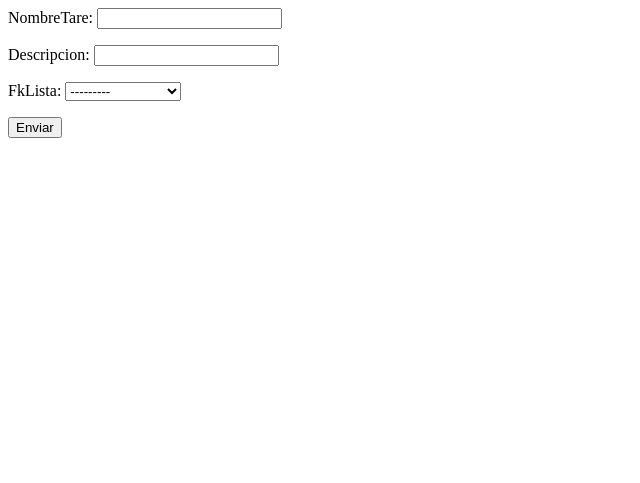
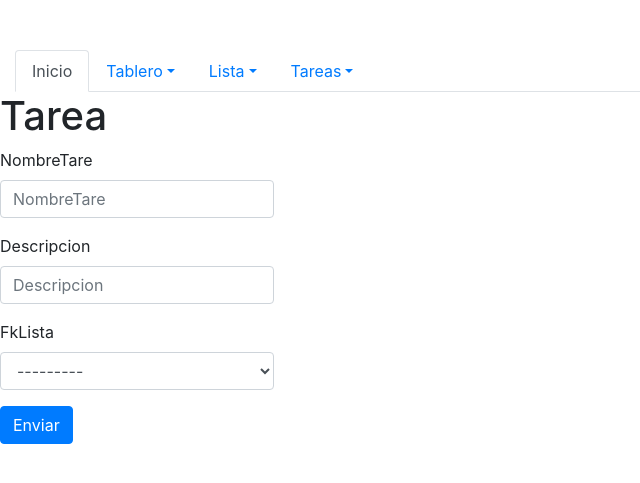
Before and after one commit to kokoyoana/ctrello, a Django app: page /trello1/tarea in a window 1280 px wide. Shown: the top 483 px of the page, without its empty margins (0-640 px from the left). Run offline with Django 3.2, Linux system fonts and the light colour scheme; data comes from the database, SQL or seed files in the repository; both versions use the stored data as it was after the commit; some libraries are stand-ins or nearby versions.

Commit message:
crud funcional

```diff
--- a/trello1/models.py
+++ b/trello1/models.py
@@ -4,11 +4,20 @@
 class Tablero(models.Model):
     nombre = models.CharField(max_length=50, verbose_name="Tablero")
 
+    def __str__(self):
+        fktab = self.nombre
+        return fktab
+
 class Lista(models.Model):
     nombreLista = models.CharField(max_length=50)
-    fkTablero = models.ForeignKey(Tablero,on_delete=models.CASCADE)
+    fkTablero = models.ForeignKey(Tablero,on_delete=models.CASCADE, related_name="listas")
+
+    def __str__(self):
+        NombreLis = self.nombreLista
+        return NombreLis
+
 class Tarea(models.Model):
     nombreTare = models.CharField(max_length=50)
     descripcion = models.CharField(max_length=200)
-    fkLista = models.ForeignKey(Lista,on_delete=models.CASCADE)
+    fkLista = models.ForeignKey(Lista,on_delete=models.CASCADE, related_name="tareas")
     #test
--- /dev/null
+++ b/trello1/templates/trello1/crearTarea.html
@@ -0,0 +1,18 @@
+{% extends "trello1/index.html" %}
+{% load bootstrap4 %}
+{% block content %}
+
+<div class="row">
+    <div class"col-xs-12 col-md-12 col-lg-12">
+        <h1>Tarea</h1>
+        <form method="POST">
+            {% csrf_token %}  {% bootstrap_form formTarea %}
+
+            <input type="submit" class="btn btn-primary"value="Enviar">
+
+        </form>
+
+    </div>
+
+
+{% endblock content %}
--- a/trello1/templates/trello1/index.html
+++ b/trello1/templates/trello1/index.html
@@ -20,18 +20,27 @@
                 <a class="nav-link active" href="{% url 'index' %}">Inicio</a>
             </li>
             <li class="nav-item dropdown">
-                <a class="nav-link dropdown-toggle" data-toggle="dropdown" href="#" role="button" aria-haspopup="true" aria-expanded="false">Crear</a>
+                <a class="nav-link dropdown-toggle" data-toggle="dropdown" href="#" role="button" aria-haspopup="true" aria-expanded="false">Tablero</a>
                 <div class="dropdown-menu">
-                <a class="dropdown-item" href="{% url 'consultarTablero' %}">Tablero</a>
-                <a class="dropdown-item" href="{% url 'consultarLista' %}">Lista</a>
-                <a class="dropdown-item" href="{% url 'consultarTarea' %}">Tarea</a>
-                <div class="dropdown-divider"></div>
-                <a class="dropdown-item" href="#">Más Info</a>
+                <a class="dropdown-item" href="{% url 'consultarTablero' %}">Consultar Tablero</a>
+                <a class="dropdown-item" href="{% url 'formtablero' %}">Crear Tablero</a>
                 </div>
             </li>
-            <li class="nav-item">
-                <a class="nav-link disabled" href="#" tabindex="-1" aria-disabled="true">Disabled</a>
+            <li class="nav-item dropdown">
+                <a class="nav-link dropdown-toggle" data-toggle="dropdown" href="#" role="button" aria-haspopup="true" aria-expanded="false">Lista</a>
+                <div class="dropdown-menu">
+                <a class="dropdown-item" href="{% url 'consultarLista' %}">Consutalr Lista</a>
+                <a class="dropdown-item" href="{% url 'formlista' %}">Crear Lista</a>
+                </div>
             </li>
+            <li class="nav-item dropdown">
+                <a class="nav-link dropdown-toggle" data-toggle="dropdown" href="#" role="button" aria-haspopup="true" aria-expanded="false">Tareas</a>
+                <div class="dropdown-menu">
+                <a class="dropdown-item" href="{% url 'consultarTarea' %}">Consultar Tarea</a>
+                <a class="dropdown-item" href="{% url 'formtarea' %}">Crear Tarea</a>
+                </div>
+            </li>
+
             </ul>
         </div>
     </div>
--- a/trello1/urls.py
+++ b/trello1/urls.py
@@ -3,6 +3,7 @@
 
 urlpatterns = [
     path('', views.index, name='index'),
+    path('tablero', views.formtablero, name='formtablero'),
     path('lista', views.formlista, name='formlista'),
     path('tarea', views.formtarea, name='formtarea'),
     path('consultarTarea', views.consultarTarea, name='consultarTarea'),
--- a/trello1/views.py
+++ b/trello1/views.py
@@ -18,21 +18,24 @@
         fields= ['nombreTare','descripcion','fkLista']
 
 def index(request):
-    principal = "trello1/index.html"
+    return render(request,'trello1/index.html', {})
+
+def formtablero(request):
+    principal = "trello1/crearTablero.html"
     formTablero = TableroForm(request.POST or None)
     if formTablero.is_valid():
         formTablero.save()
     return render(request,principal, {'formTablero':formTablero})
 
 def formlista(request):
-    principal = "trello1/fl.html"
+    principal = "trello1/crearLista.html"
     formLista = ListaForm(request.POST or None)
     if formLista.is_valid():
         formLista.save()
     return render(request,principal, {'formLista':formLista})
 
 def formtarea(request):
-    principal = "trello1/ft.html"
+    principal = "trello1/crearTarea.html"
     formTarea = TareaForm(request.POST or None)
     if formTarea.is_valid():
         formTarea.save()
@@ -48,20 +51,20 @@
 
 def consultarTablero(request):
     template='trello1/consultarTablero.html'
-    listatablero= Tablero.objects.all()
+    listatablero= Tablero.objects.all()   #prefetch_related('listas__tareas')
     contexto={}
     contexto['object_list']=listatablero
     return render (request,template,contexto)
 
 def consultarLista(request):
     template='trello1/consultarLista.html'
-    listas= Lista.objects.all()
+    listas= Lista.objects.all()  #prefetch_related('tareas')
     contexto={}
     contexto['object_list']=listas
     return render (request,template,contexto)
 
 def update_tablero(request,id):
-    template= 'trello1/index.html'
+    template= 'trello1/editarTablero.html'
     info_tablero=get_object_or_404(Tablero,pk=id)
     form = TableroForm(request.POST or None,instance=info_tablero)
     if form.is_valid():
```
Also changed, not shown: trello1/templates/trello1/consultarTablero.html (+1 -14 lines), trello1/templates/trello1/crearLista.html (added, +18 -0 lines), trello1/templates/trello1/crearTablero.html (added, +17 -0 lines), trello1/templates/trello1/editarTablero.html (added, +22 -0 lines), db.sqlite3, trello1/templates/trello1/editarLista.html (added), trello1/templates/trello1/editarTarea.html (added).
